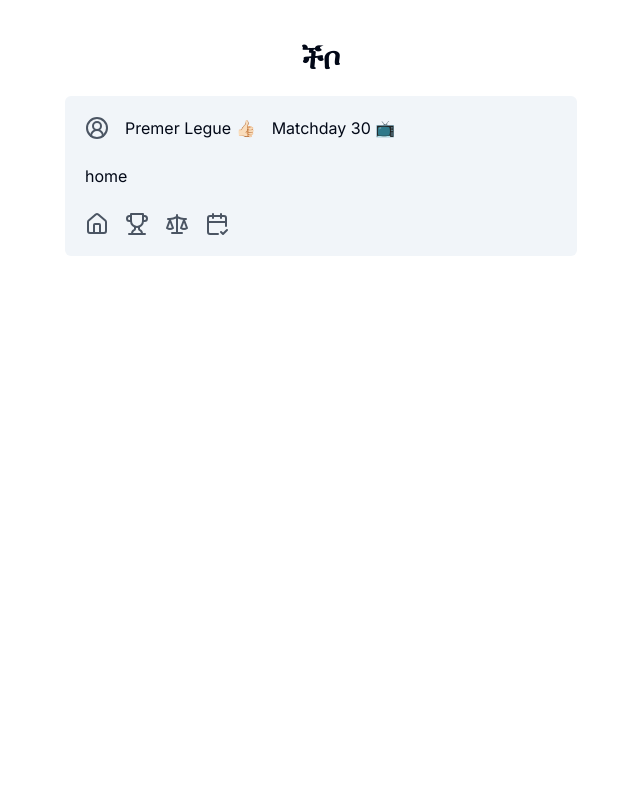
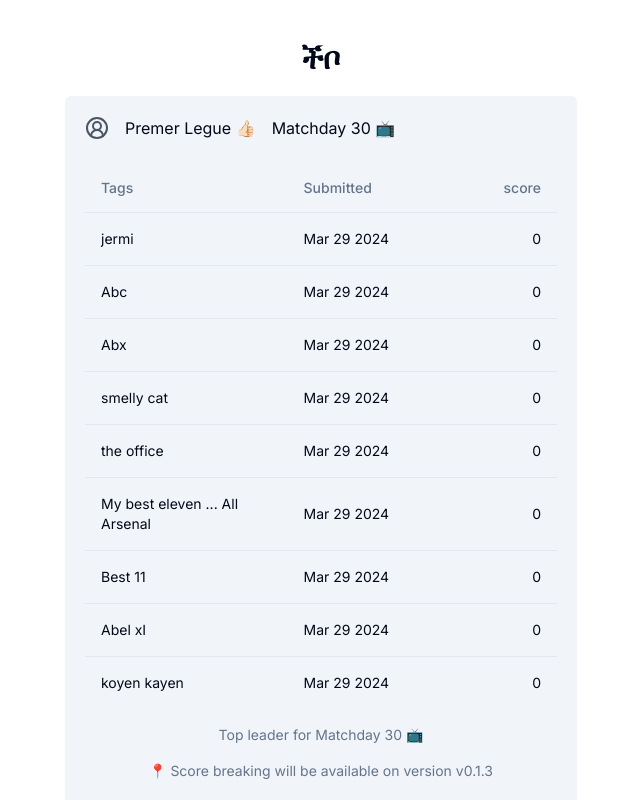
Before and after one commit to ethermias/matchesui, a Next.js app: page /leader in a window 1280 px wide. Shown: the whole page, without its empty margins (319-959 px from the left). Built offline with nearby package versions, Linux system fonts and the light colour scheme.

Commit message:
static site upgrade

```diff
--- /dev/null
+++ b/app/changelog/page.tsx
@@ -0,0 +1,50 @@
+
+'use client'
+import {
+    Table,
+    TableBody,
+    TableCaption,
+    TableCell,
+    TableFooter,
+    TableHead,
+    TableHeader,
+    TableRow,
+  } from "../../components/ui/table"
+
+type TVersion = {
+    version: string,
+    description: string,
+    release: string
+}
+export default function Home() {
+    const versions = [{
+        "version": "v0.1.1",
+        "description": "set up static site, adding dns ethermias.com",
+        "release": "Mar 22, 2024"
+    },{
+        "version": "v0.1.2",
+        "description": "Chibo's first App !!, set up dynamic site, major upgrade ui, User able to submit 11 Players for Macthday 30 📺 weekend",
+        "release": "Mar 29, 2024"
+    }]
+    return (
+        <Table>
+        <TableCaption>Score breaking will be available next Saturday on version v0.1.3</TableCaption>
+        <TableHeader>
+          <TableRow>
+            <TableHead className="text-left">Version</TableHead>
+            <TableHead className="w-[200px]">description</TableHead>
+            <TableHead className="text-right">release date</TableHead>
+          </TableRow>
+        </TableHeader>
+        <TableBody>
+          {versions.map((version: TVersion ) => (
+            <TableRow key={version.version}>
+              <TableCell className="font-small">{version.version}</TableCell>
+              <TableCell className="font-small">{version.description}</TableCell>
+              <TableCell className="text-right">{version.release}</TableCell>
+            </TableRow>
+          ))}
+        </TableBody>
+      </Table>
+  )
+}
--- a/app/page.tsx
+++ b/app/page.tsx
@@ -5,16 +5,21 @@ import ShowPlayers from "../components/player/showPlayers"
 import AddSquad from "../components/squad/addSquad"
 import SoccerField from "../components/soccerField/soccerField"
 import useSquad from "@/hooks/useSquad"
+import LeaderServers from "@/components/leaders/leadersServers"
+import { Label } from "@/components/ui/label"
 
 export default function Home() {
   const { players, searchPlayers } = usePlayers()
   const { squad, addSquad, removeSquad } = useSquad()
 
-  return (<>
-    <SearchPlayers onSubmit={searchPlayers}/>
+  return (
+  <>
+    <Label>📍 Score will be updated every 2 hr for Matchday 30 📺, See you Monday afternoon for Matchday 31 🦮 </Label>
+    <LeaderServers />
+    {/* {<SearchPlayers onSubmit={searchPlayers}/>
     <ShowPlayers players={players} squad={squad} addSquad={addSquad}/>
     <SoccerField squad={squad} removeSquad={removeSquad}/>
-    <AddSquad squad={squad}/>
+    <AddSquad squad={squad}/>} */}
   </>
   )
 }
--- a/components/bar/nav.tsx
+++ b/components/bar/nav.tsx
@@ -1,5 +1,6 @@
 import Link from "next/link";
 import { Trophy,CalendarCheck2, Scale, LucideHome } from "lucide-react";
+import { Label } from "../ui/label";
 
 export default function NavBar() {
   return (
@@ -19,6 +20,9 @@ export default function NavBar() {
             className="text-gray-600 hover:text-gray-800 cursor-pointer"
           />
         </Link>
+        <Link href="/changelog">
+          <Label>v0.1.2</Label>
+        </Link>
       </div>
     </div>
   );
--- a/components/leaders/leadersServers.tsx
+++ b/components/leaders/leadersServers.tsx
@@ -30,34 +30,35 @@ interface TLeader  {
 
 export default async function LeaderServers() {
  // const { leaders, matchday, total } = await getData()
- // const title = total ? `Top leader for Matchday ${matchday} 📺 total user ${total}` : "Top leader for Matchday 📺"
+ const title = "Top leader for Matchday 30 📺"
+
+ const y = [ 'jermi', 'Abc', 'Abx', 'smelly cat', 'the office', 'My best eleven ... All Arsenal', 'Best 11', 'Abel xI', 'koyen kayen' ]
+ const leaders =  y.map((p) => ({ 'username': '', 'tags': p, 'formation': '4-4-2', 'submited': 'Mar 29 2024', 'score': 0  }) )
   return (
-    <div>home</div>
-    // <Table>
-    //   <TableCaption>{title}</TableCaption>
-    //   <TableHeader>
-    //     <TableRow>
-    //       <TableHead className="w-[100px]">User</TableHead>
-    //       <TableHead>Formation</TableHead>
-    //       <TableHead className="w-[100px]">Tags</TableHead>
-    //       <TableHead className="w-[100px]">Submitted</TableHead>
-    //       <TableHead className="text-right">score</TableHead>
-    //     </TableRow>
-    //   </TableHeader>
-    //   <TableBody>
-    //     {leaders && leaders.map((leader: TLeader ) => (
-    //       <TableRow key={leader.tags}>
-    //         <TableCell className="font-medium">{leader.username}</TableCell>
-    //         <TableCell>{leader.formation}</TableCell>
-    //         <TableCell className="font-medium">{leader.tags}</TableCell>
-    //         <TableCell className="font-medium">{leader.submited}</TableCell>
-    //         <TableCell className="text-right">{leader.score}</TableCell>
-    //       </TableRow>
-    //     ))}
-    //   </TableBody>
-    //   <TableFooter>
 
-    //   </TableFooter>
-    // </Table>
+    <Table>
+      <TableCaption>{title}</TableCaption>
+      <TableCaption>📍 Score breaking will be available on version v0.1.3 </TableCaption>
+      <TableHeader>
+        <TableRow>
+          {/* <TableHead className="w-[100px]">User</TableHead>
+          <TableHead>Formation</TableHead> */}
+          <TableHead className="text-left">Tags</TableHead>
+          <TableHead className="w-[200px]">Submitted</TableHead>
+          <TableHead className="text-right">score</TableHead>
+        </TableRow>
+      </TableHeader>
+      <TableBody>
+        {leaders.map((leader: TLeader ) => (
+          <TableRow key={leader.tags}>
+            {/* <TableCell className="font-small">{leader.username}</TableCell>
+            <TableCell>{leader.formation}</TableCell> */}
+            <TableCell className="font-small">{leader.tags}</TableCell>
+            <TableCell className="font-small">{leader.submited}</TableCell>
+            <TableCell className="text-right">{leader.score}</TableCell>
+          </TableRow>
+        ))}
+      </TableBody>
+    </Table>
   )
 }
```
Also changed, not shown: 1 other file (tests, documents, lock files or other folders).
